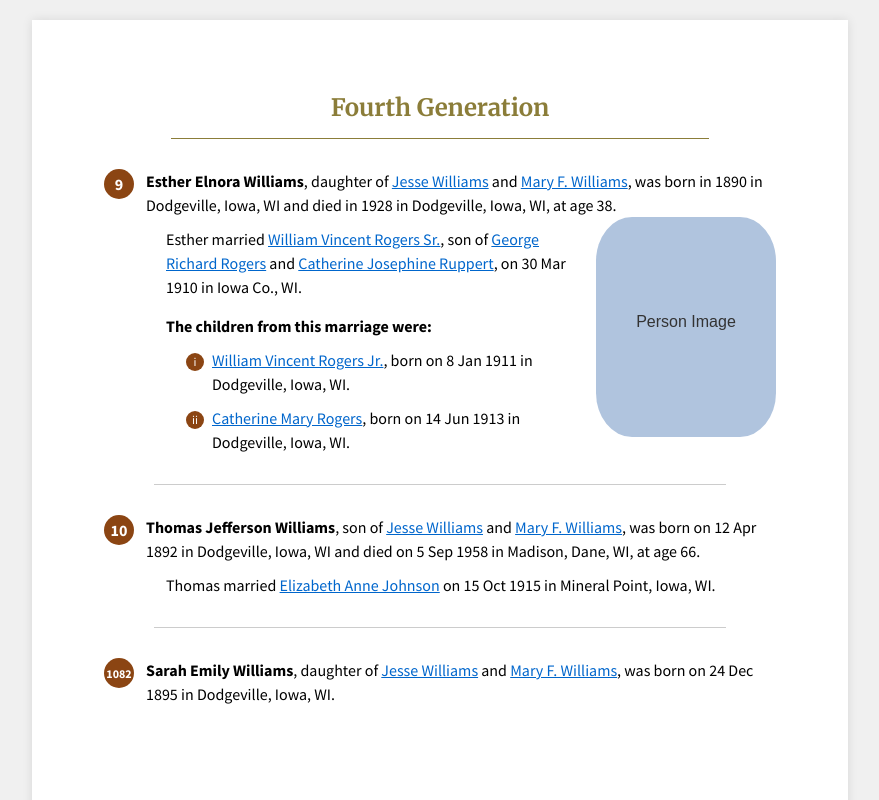
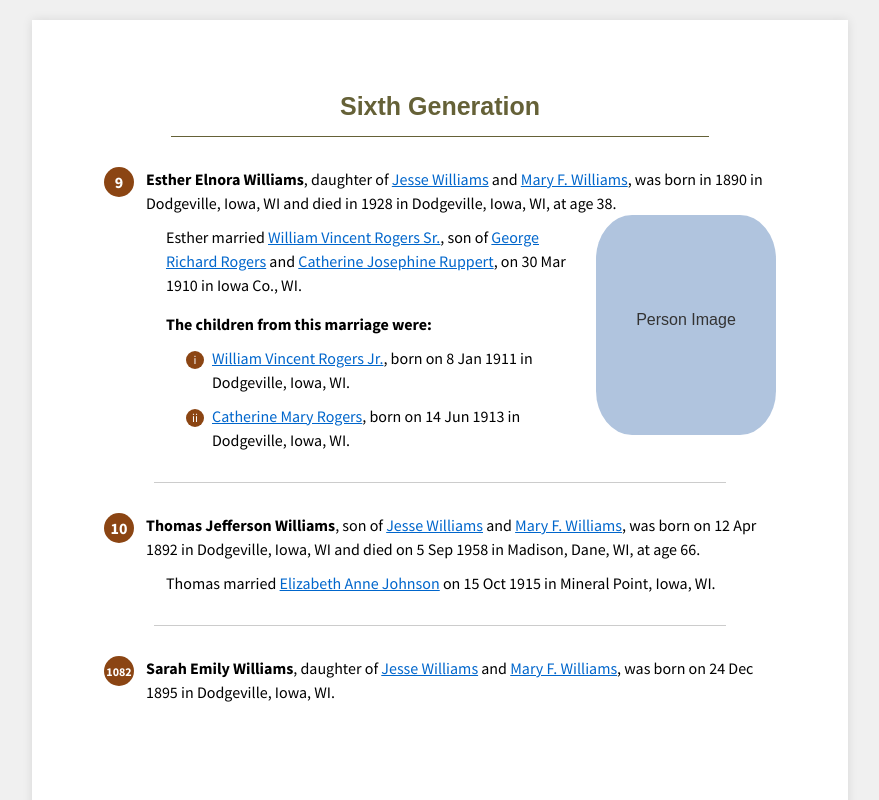
Before and after one commit to duresha/legacy-sheet-template, a website built with Vite: page src/index.html in a window 1280 px wide. Shown: the top 800 px of the page, without its empty margins (200-1079 px from the left). Built offline with nearby package versions, Linux system fonts and the light colour scheme; files whose address does not match are found by name.

Commit message:
Update font settings for generation headings at the top of page.

```diff
--- a/src/index.html
+++ b/src/index.html
@@ -9,7 +9,7 @@
 <body>
     <div class="legacy-sheet">
         <!-- Generation Header -->
-        <div class="generation-title">Fourth Generation</div>
+        <div class="generation-title">Sixth Generation</div>
         <hr class="horizontal-rule">
 
         <!-- First Person Entry with image -->
--- a/src/style.css
+++ b/src/style.css
@@ -1,6 +1,14 @@
 /* Font imports */
 @import url('https://fonts.googleapis.com/css2?family=Merriweather:ital,wght@0,300;0,400;0,700;1,400&display=swap');
 @import url('https://fonts.googleapis.com/css2?family=Source+Sans+Pro:wght@400;600;700&display=swap');
+
+/* Custom Font Face for Roca Two Bold */
+@font-face {
+    font-family: 'Roca Two Bold';
+    src: url('/fonts/FontsFree-Net-Roca-Two-Bold.ttf') format('truetype');
+    font-weight: bold;
+    font-style: normal;
+}
 
 /* Page setup - US Letter size */
 body {
@@ -28,18 +36,18 @@ body {
 
 /* Typography */
 .generation-title {
-    font-family: 'Merriweather', serif;
-    color: #8B7D39;
-    font-size: 24px;
+    font-family: 'Roca Two Bold', sans-serif;
+    color: #656137;
+    font-size: 25px;
     text-align: center;
     margin-bottom: 15px;
-    font-weight: 700;
+    font-weight: bold;
 }
 
 .horizontal-rule {
     border: none;
     height: 1px;
-    background-color: #8B7D39;
+    background-color: #656137; /* Updated to match the new heading color */
     width: 80%;
     margin: 0 auto 30px;
 }
```
